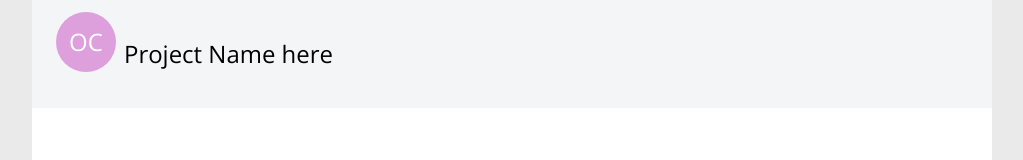
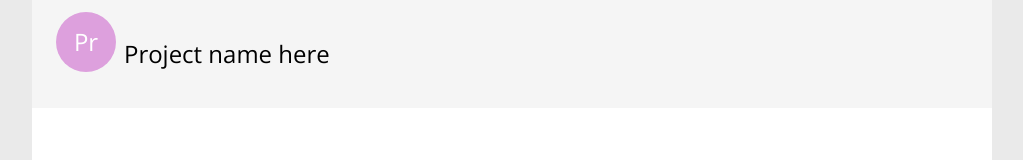
Before and after one commit to engineering-politicaldata/translation-tool, a Next.js app: page /project/1/settings in a window 1280 px wide. Shown: the top 160 px of the page, without its empty margins (128-1151 px from the left). Built offline with nearby package versions, Linux system fonts and the light colour scheme.

Commit message:
added common header edit project details page

```diff
--- a/pages/project/[projectId]/settings.tsx
+++ b/pages/project/[projectId]/settings.tsx
@@ -3,6 +3,7 @@ import React, { useState } from 'react';
 import styled, { css } from 'styled-components';
 import GenericTextField from '../../../components/common/generic-text-field';
 import { Form, Formik, FormikHelpers } from 'formik';
+import WebsiteHeader from '../../../components/common/website-header';
 
 const ProjectSettingsComponent = styled.div`
     ${props =>
@@ -16,31 +17,6 @@ const ProjectSettingsComponent = styled.div`
                     background-color: #ffffff;
                     padding: 0px;
                     height: 100%;
-                }
-                .add-project-header {
-                    display: flex;
-                    background-color: #f4f5f7;
-                    height: 108px;
-                    align-items: center;
-                    justify-content: flex-start;
-                    padding: ${props.theme.spacing(2)}px;
-                    padding-left: ${props.theme.spacing(6)}px;
-                    .my-circle {
-                        content: attr(data-letters);
-                        display: inline-block;
-                        font-size: 1em;
-                        width: 2.5em;
-                        height: 2.5em;
-                        line-height: 2.5em;
-                        text-align: center;
-                        border-radius: 50%;
-                        background: plum;
-                        vertical-align: middle;
-                        color: white;
-                    }
-                    .add-circle-icon {
-                        font-size: 32px;
-                    }
                 }
                 .project-settings-body {
                     padding-left: 24px;
@@ -79,18 +55,11 @@ const ProjectSettingsComponent = styled.div`
         `}
 `;
 
-const dropDownStyle = {
-    chips: { background: '#4b4e52' },
-    searchBox: {
-        minHeight: '40px',
-    },
-    option: {
-        background: '#4b4e52',
-        color: '#ffffff',
-    },
+type Props = {
+    title: string;
+    description: string;
 };
-
-export default function ProjectSettingsPage() {
+export default function ProjectSettingsPage(props: Props) {
     const [projectDetails, setProjectDetails] = useState({
         projectName: '',
         projectDescription: '',
@@ -120,7 +89,6 @@ export default function ProjectSettingsPage() {
 
     const validate = (values: any) => {
         const errors: any = {};
-        console.log(values, 'manu us bjs');
         if (!values.projectName) {
             errors['projectName'] = 'Required';
         } else if (values.projectName.length > 120) {
@@ -129,7 +97,6 @@ export default function ProjectSettingsPage() {
                     COUNT: 120,
                 };
         }
-        console.log(errors, 'manu us errr');
         return errors;
     };
 
@@ -147,21 +114,7 @@ export default function ProjectSettingsPage() {
 
                         return (
                             <Container fixed className='container'>
-                                <div className='title-column' style={{ flexDirection: 'column' }}>
-                                    <Typography
-                                        variant='h5'
-                                        component='div'
-                                        className='add-project-header'
-                                    >
-                                        <p data-letters='MN' className='my-circle'>
-                                            {' '}
-                                            OC
-                                        </p>{' '}
-                                        {/*need to get initial values by using title */}
-                                        <div style={{ paddingRight: '8px' }} />
-                                        Project Name here
-                                    </Typography>
-                                </div>
+                                <WebsiteHeader title='Project name here' description='' />
 
                                 <div className='project-settings-body'>
                                     <Typography
```
